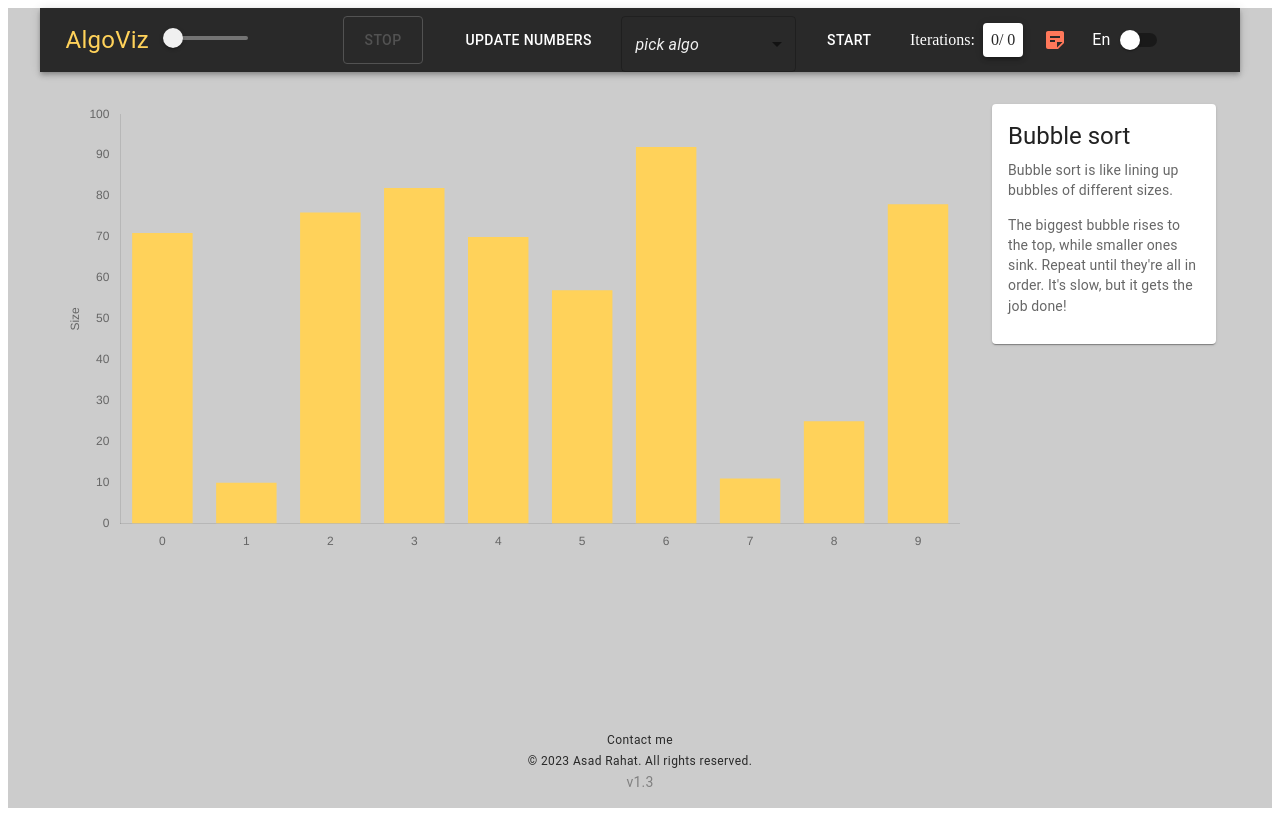
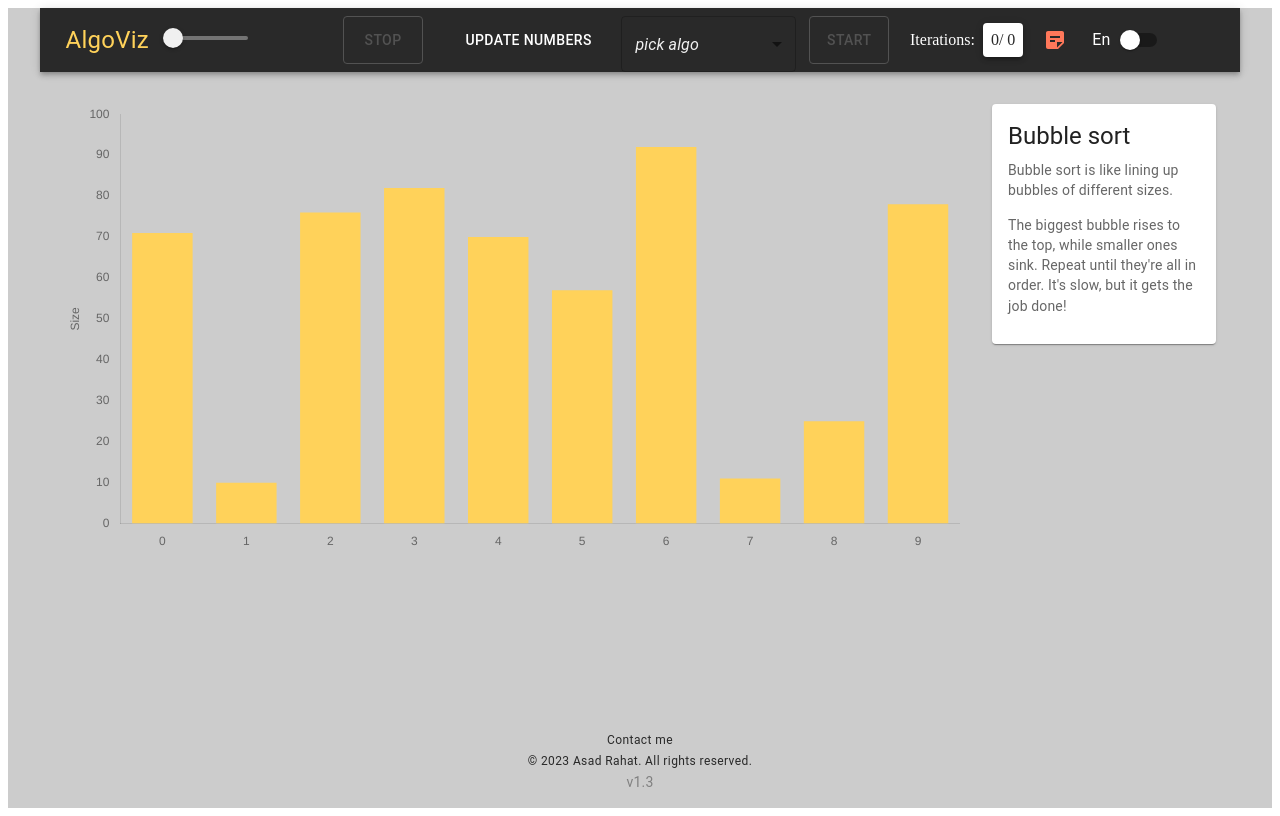
Before and after one commit to skrahat/AlgoViz, a React (Create React App) app: page / in a window 1280 px wide. Built offline with nearby package versions, Linux system fonts and the light colour scheme.

Commit message:
fix: start button disable mode fix

```diff
--- a/src/page/MainPage.tsx
+++ b/src/page/MainPage.tsx
@@ -346,7 +346,10 @@ export default function Dashboard(): JSX.Element {
                                     </FormControl>
                                     <CustomButton
                                         id="start-button"
-                                        disabled={sortingInProgressState}
+                                        disabled={
+                                            sortingInProgressState ||
+                                            selectedAlgorithm.length === 0
+                                        }
                                         width="5rem"
                                         onClick={startSorting}
                                     >
```
